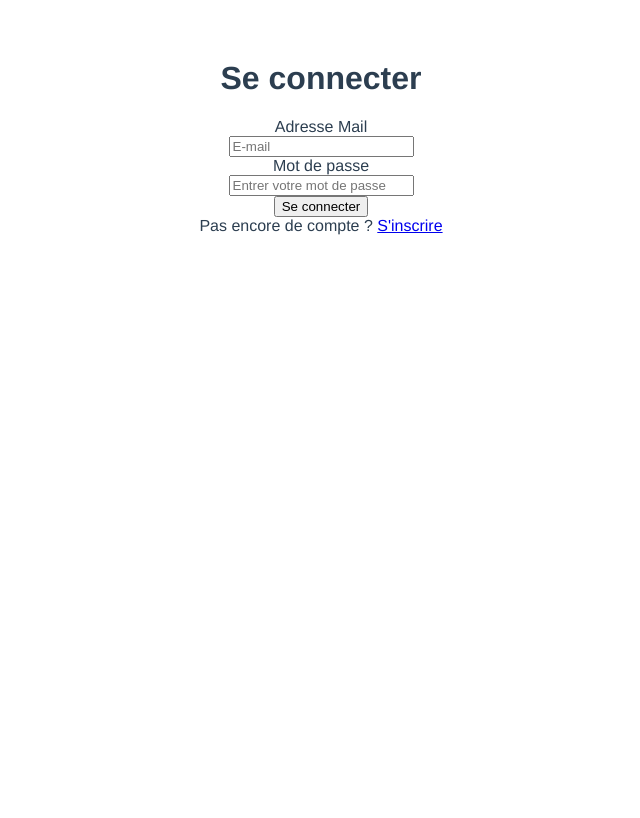
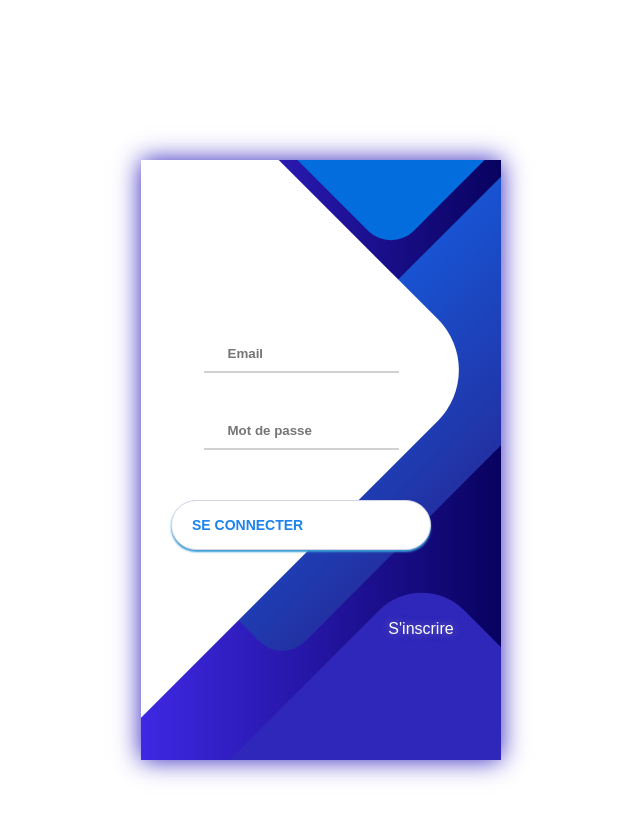
Before and after one commit to iboizard/ProjetWeb, a Vue app in the folder frontend/: page /login in a window 1280 px wide. Shown: the top 818 px of the page, without its empty margins (319-959 px from the left). Built offline with nearby package versions, Linux system fonts and the light colour scheme; the HTML template or start-up script is replaced by a standard one.

Commit message:
Design Login Page

```diff
--- a/frontend/src/pages/Login.vue
+++ b/frontend/src/pages/Login.vue
@@ -1,35 +1,33 @@
 <template>
-    <div class="box">
-
-
-      <h1>Se connecter</h1>
-
-      <div class="in">
-          <label for="name">Adresse Mail</label>
-
-          <div>  <input type="text" v-model="username" placeholder="E-mail"
-               /><img v-if="username.length >= 4" alt=""></div>
-
+  <div class="container">
+    <div class="screen">
+      <div class="screen__content">
+        <form class="login">
+          <div class="login__field">
+            <i class="login__icon fas fa-user"></i>
+            <input type="text" class="login__input" placeholder="Email">
           </div>
-
-      <div class="in">
-      <label for="name">Mot de passe</label>
-      <div>
-          <input v-model="password" type="password" :name="string" placeholder="Entrer votre mot de passe" required/><img v-if="password.length >= 8" alt="">
+          <div class="login__field">
+            <i class="login__icon fas fa-lock"></i>
+            <input type="password" class="login__input" placeholder="Mot de passe">
           </div>
-
+          <button class="button login__submit">
+            <span class="button__text">Se connecter</span>
+            <i class="button__icon fas fa-chevron-right"></i>
+          </button>
+        </form>
+        <div class="social-signup-div">
+          <a class="social-signup-href" href="/signup">S'inscrire</a>
         </div>
-
-
-
-      <button class="log">
-        Se connecter
-        </button>
-
-    <br/>
-    <span>Pas encore de compte ? <a href="/signup">S'inscrire</a> </span>
       </div>
-
+      <div class="screen__background">
+        <span class="screen__background__shape screen__background__shape4"></span>
+        <span class="screen__background__shape screen__background__shape3"></span>
+        <span class="screen__background__shape screen__background__shape2"></span>
+        <span class="screen__background__shape screen__background__shape1"></span>
+      </div>
+    </div>
+  </div>
 </template>
 
 
@@ -38,15 +36,179 @@
 
   data() {
     return {
-          password:"",
+      password: "",
       userLoggedIn: false,
-          username:"",
+      username: "",
       isActive: false,
     };
 
-      },toggle() {
-    this.isActive = ! this.enable ;
+  }, toggle() {
+    this.isActive = !this.enable;
   },
 };
 
 </script>
+
+<style>
+* {
+  box-sizing: border-box;
+  margin: 0;
+  padding: 0;
+  font-family: Raleway, sans-serif;
+}
+
+.container {
+  display: flex;
+  align-items: center;
+  justify-content: center;
+  min-height: 100vh;
+}
+
+.screen {
+  background: linear-gradient(90deg, #3e28e3, #08025f);
+  position: relative;
+  height: 600px;
+  width: 360px;
+  box-shadow: 0px 0px 24px #2f1fbe;
+}
+
+.screen__content {
+  z-index: 1;
+  position: relative;
+  height: 100%;
+}
+
+.screen__background {
+  position: absolute;
+  top: 0;
+  left: 0;
+  right: 0;
+  bottom: 0;
+  z-index: 0;
+  -webkit-clip-path: inset(0 0 0 0);
+  clip-path: inset(0 0 0 0);
+}
+
+.screen__background__shape {
+  transform: rotate(45deg);
+  position: absolute;
+}
+
+.screen__background__shape1 {
+  height: 520px;
+  width: 520px;
+  background: #FFF;
+  top: -50px;
+  right: 120px;
+  border-radius: 0 72px 0 0;
+}
+
+.screen__background__shape2 {
+  height: 220px;
+  width: 220px;
+  background: #036dde;
+  top: -172px;
+  right: 0;
+  border-radius: 32px;
+}
+
+.screen__background__shape3 {
+  height: 540px;
+  width: 190px;
+  background: linear-gradient(270deg, #2231a3, #1853d2);
+  top: -24px;
+  right: 0;
+  border-radius: 32px;
+}
+
+.screen__background__shape4 {
+  height: 400px;
+  width: 200px;
+  background: #2f27ba;
+  top: 420px;
+  right: 50px;
+  border-radius: 60px;
+}
+
+.login {
+  width: 320px;
+  padding: 30px;
+  padding-top: 156px;
+}
+
+.login__field {
+  padding: 20px 0px;
+  position: relative;
+}
+
+.login__icon {
+  position: absolute;
+  top: 30px;
+  color: #3128de;
+}
+
+.login__input {
+  border: none;
+  border-bottom: 2px solid #D1D1D4;
+  background: none;
+  padding: 10px;
+  padding-left: 24px;
+  font-weight: 700;
+  width: 75%;
+  transition: .2s;
+}
+
+.login__input:active,
+.login__input:focus,
+.login__input:hover {
+  outline: none;
+  border-bottom-color: #170de4;
+}
+
+.login__submit {
+  background: #fff;
+  font-size: 14px;
+  margin-top: 30px;
+  padding: 16px 20px;
+  border-radius: 26px;
+  border: 1px solid #D4D3E8;
+  text-transform: uppercase;
+  font-weight: 700;
+  display: flex;
+  align-items: center;
+  width: 100%;
+  color: #1d83ef;
+  box-shadow: 0px 2px 2px #379cd3;
+  cursor: pointer;
+  transition: .2s;
+}
+
+.login__submit:active,
+.login__submit:focus,
+.login__submit:hover {
+  border-color: #4138e9;
+  outline: none;
+}
+
+.button__icon {
+  font-size: 24px;
+  margin-left: auto;
+  color: #2b20f2;
+}
+.social-signup-div {
+	position: absolute;
+	height: 140px;
+	width: 160px;
+	text-align: center;
+	bottom: 0px;
+	right: 0px;
+	color: #fff;
+}
+
+.social-signup-href {
+	padding: 20px 10px;
+	color: #fff;
+	text-decoration: none;
+	text-shadow: 0px 0px 8px #7875B5;
+}
+</style>
```
Lines whose indentation alone changed are shown as unchanged.
